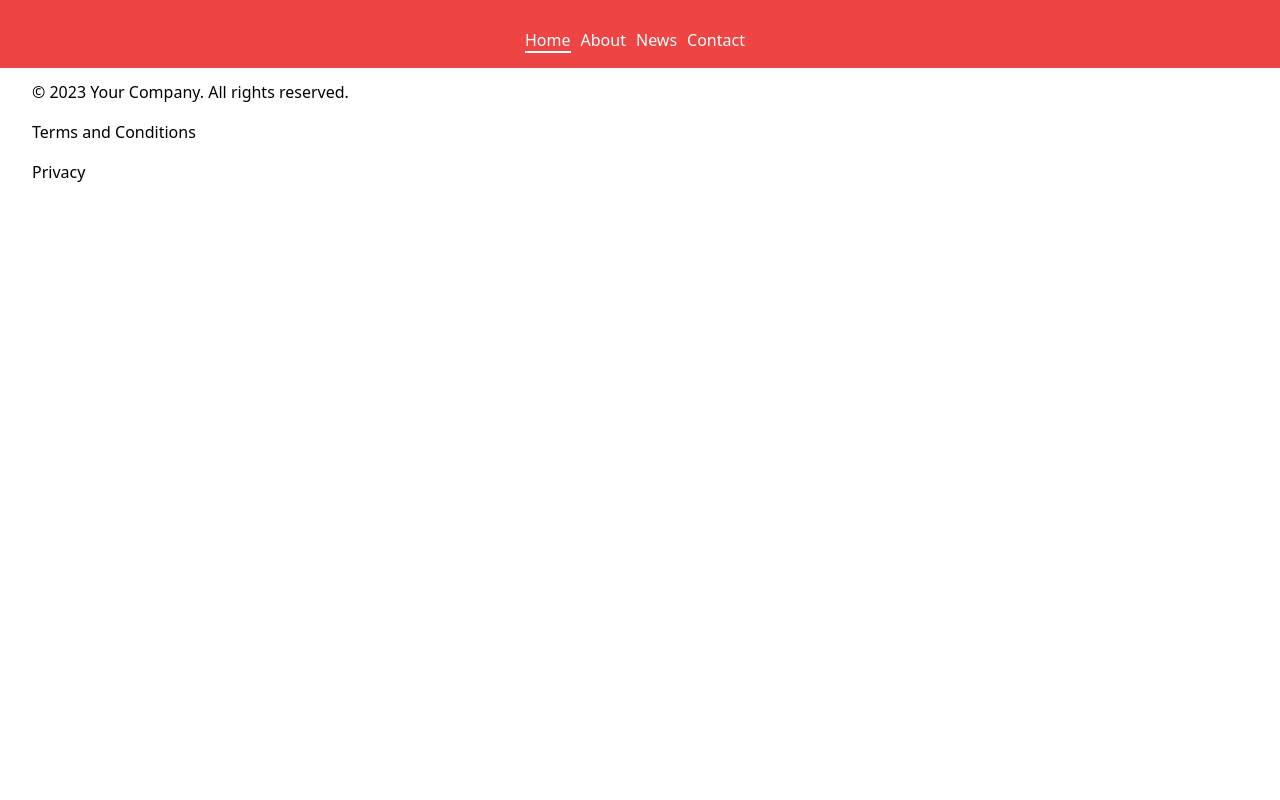
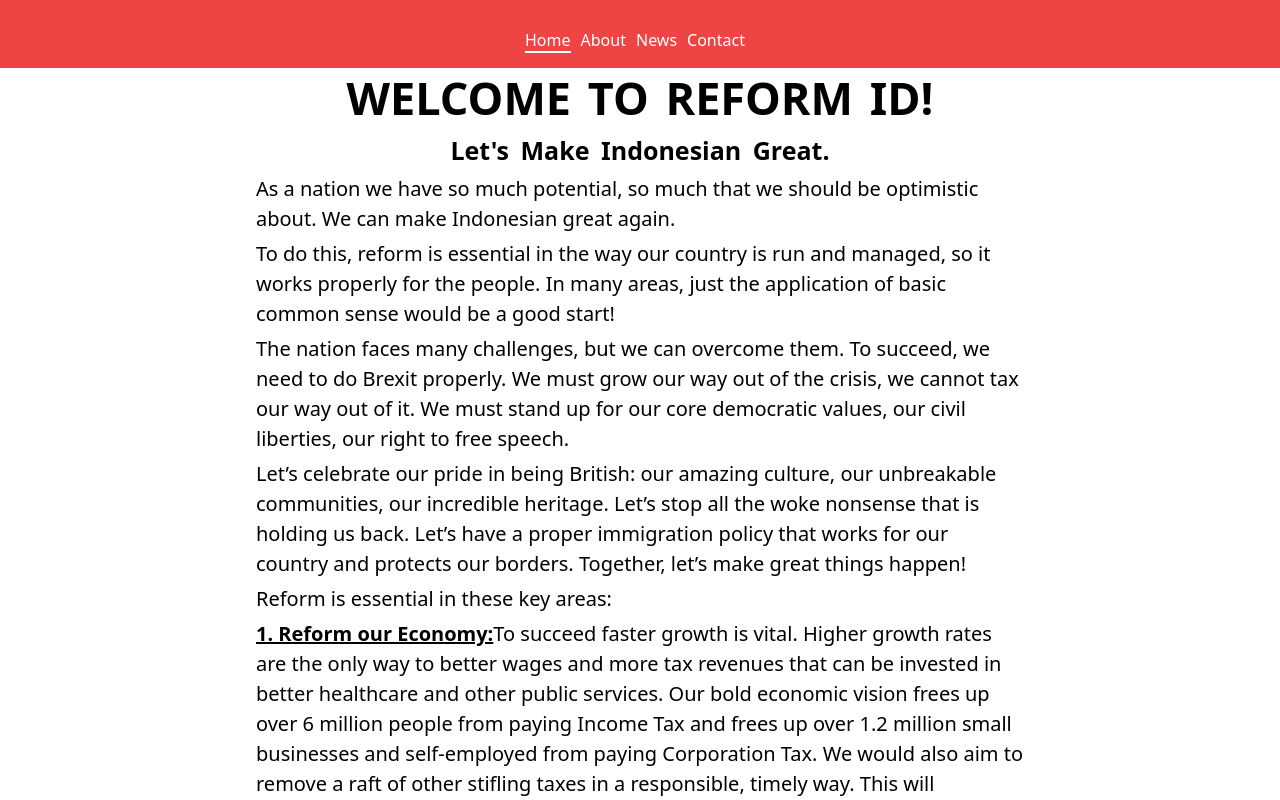
Before and after one commit to PaulTitto/politicalParty, a Vue app: page / in a window 1280 px wide. Shown: the top 800 px of the page. Built offline with nearby package versions, Linux system fonts and the light colour scheme.

Commit message:
Add HomeView Comtent

```diff
--- a/src/router/index.js
+++ b/src/router/index.js
@@ -21,9 +21,13 @@
     },
     {
       path: '/contact',
-      name: 'cintact',
+      name: 'contact',
       component: () => import('../views/ContactView.vue')
-    }
+    },{
+      path: '/*/',
+      name: 'PageNotFound',
+      component: () => import('../views/NotFound.vue')
+  }
   ]
 })
 
--- a/src/views/ContactView.vue
+++ b/src/views/ContactView.vue
@@ -7,7 +7,7 @@
     />
   </div>
   <div class="w-full bg-gray pt-3">
-    <div class="max-w-4xl mx-auto  p-6 bg-gray rounded-md">
+    <div class="max-w-4xl mx-auto p-6 bg-gray rounded-md">
       <form class="grid grid-cols-2 gap-4">
         <div class="col-span-2 mb-4 relative">
           <input
--- a/src/views/HomeView.vue
+++ b/src/views/HomeView.vue
@@ -1,9 +1,75 @@
 <template>
-  <div class="pt-16">
-    <main>  </main>
+  <div class="pt-16 mx-4 md:mx-10 lg:mx-20">
+    <div class="max-w-3xl mx-auto">
+      <h1 class="text-welcome">WELCOME TO REFORM ID!</h1>
+      <h2 class="text-vision">Let's Make Indonesian Great.</h2>
+      <p class="text-mission">
+        As a nation we have so much potential, so much that we should be
+        optimistic about. We can make Indonesian great again.
+      </p>
+      <p class="text-mission">
+        To do this, reform is essential in the way our country is run and
+        managed, so it works properly for the people. In many areas, just the
+        application of basic common sense would be a good start!
+      </p>
+      <p class="text-mission">
+        The nation faces many challenges, but we can overcome them. To succeed,
+        we need to do Brexit properly. We must grow our way out of the crisis,
+        we cannot tax our way out of it. We must stand up for our core
+        democratic values, our civil liberties, our right to free speech.
+      </p>
+      <p class="text-mission">
+        Let’s celebrate our pride in being British: our amazing culture, our
+        unbreakable communities, our incredible heritage. Let’s stop all the
+        woke nonsense that is holding us back. Let’s have a proper immigration
+        policy that works for our country and protects our borders. Together,
+        let’s make great things happen!
+      </p>
+      <p class="text-mission">Reform is essential in these key areas:</p>
+      <p class="text-mission">
+        <span style="text-decoration: underline; font-weight: bold"
+          >1. Reform our Economy:</span
+        >
+        <span
+          >To succeed faster growth is vital. Higher growth rates are the only
+          way to better wages and more tax revenues that can be invested in
+          better healthcare and other public services. Our bold economic vision
+          frees up over 6 million people from paying Income Tax and frees up
+          over 1.2 million small businesses and self-employed from paying
+          Corporation Tax. We would also aim to remove a raft of other stifling
+          taxes in a responsible, timely way. This will generate much faster
+          growth than seen in recent decades. We must also stop wasting
+          taxpayers money.</span
+        >
+      </p>
+    </div>
   </div>
 </template>
+<style scoped>
+.text-welcome {
+  font-size: 45px;
+  word-spacing: 5px;
+  text-align: center;
+  font-weight: bolder;
+}
 
-<script setup>
+.text-vision {
+  font-size: 25px;
+  word-spacing: 5px;
+  text-align: center;
+  font-weight: bolder;
+}
+.text-mission {
+  font-size: 20px;
+  font-weight: 100;
+  margin-top: 5px;
+}
 
-</script>
+@media only screen and (max-width: 767px) and (orientation: landscape) {
+  .max-w-3xl {
+    padding-right: 20px; /* Adjust the padding as needed */
+  }
+}
+</style>
+
+<script setup></script>
--- /dev/null
+++ b/src/views/NotFound.vue
@@ -0,0 +1,6 @@
+<template>
+    Lorem ipsum dolor sit amet consectetur adipisicing elit. Sed temporibus, optio dolores id maiores officia molestias. Est perferendis expedita dignissimos perspiciatis dolorum distinctio delectus officiis, consectetur libero saepe sequi ipsum?
+    <div class="pt-18">
+        NOT FOUND
+    </div>
+</template>
```
